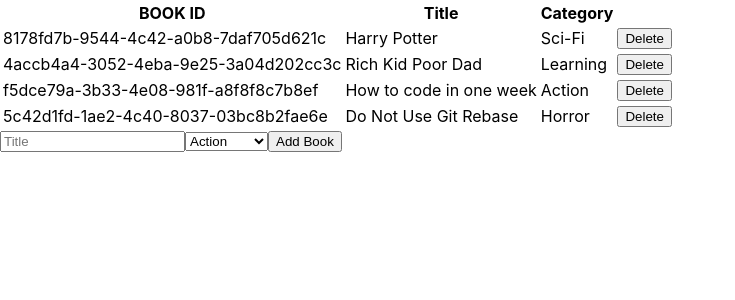
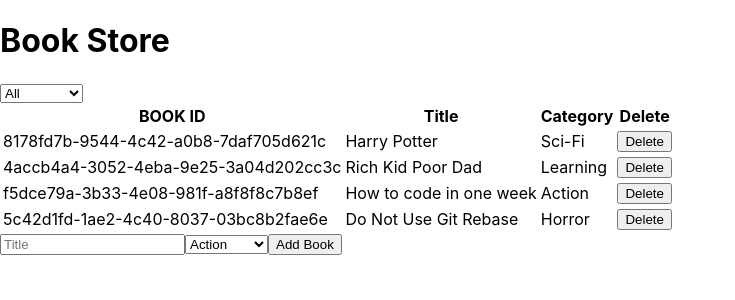
Before and after one commit to Davidosky007/My-react-redux-bookstore-app, a React (Create React App) app: page / in a window 1280 px wide. Shown: the top 300 px of the page, without its empty margins (0-735 px from the left). Built offline with nearby package versions, Linux system fonts and the light colour scheme.

Commit message:
Connmect filter functionality to store

```diff
--- a/src/components/Book.js
+++ b/src/components/Book.js
@@ -14,7 +14,7 @@ const Book = ({ book, handleRemoveBook }) => (
 
 Book.propTypes = {
   book: PropTypes.shape({
-    id: PropTypes.number.isRequired,
+    id: PropTypes.string.isRequired,
     title: PropTypes.string.isRequired,
     category: PropTypes.string.isRequired,
   }).isRequired,
--- a/src/containers/BookList.js
+++ b/src/containers/BookList.js
@@ -3,26 +3,33 @@ import React from 'react';
 import PropTypes from 'prop-types';
 import { connect } from 'react-redux';
 import Book from '../components/Book';
-import { removeBook } from '../actions';
+import { removeBook, changeFilter } from '../actions';
+import CategoryFilter from '../components/CategoryFilter';
 
-const BooksList = ({ books, removeBook }) => {
+const BooksList = ({
+  books, removeBook, changeFilter, filter,
+}) => {
   const handleRemoveBook = (book) => {
     removeBook(book);
   };
+  const filterChange = ({ target: { value } }) => changeFilter(value);
   return (
     <div>
+      <h1>Book Store</h1>
+      <CategoryFilter handleFilterChange={(e) => { filterChange(e); }} />
       <table>
         <thead>
           <tr>
             <th>BOOK ID</th>
             <th>Title</th>
             <th>Category</th>
+            <th>Delete</th>
           </tr>
         </thead>
         <tbody>
-          {books && books.length
-            ? books.map((book) => <Book key={`book-${book.id}`} book={book} handleRemoveBook={handleRemoveBook} />)
-            : <tr><td>No booklist to show!</td></tr>}
+          {books.filter((book) => book.category === filter || filter === 'All').map((book) => (
+            <Book key={`book-${book.id}`} book={book} handleRemoveBook={handleRemoveBook} />
+          ))}
         </tbody>
       </table>
     </div>
@@ -32,24 +39,29 @@ const BooksList = ({ books, removeBook }) => {
 BooksList.propTypes = {
   books: PropTypes.arrayOf(PropTypes.any),
   removeBook: PropTypes.func,
+  changeFilter: PropTypes.func,
+  filter: PropTypes.string.isRequired,
 };
 
 BooksList.defaultProps = {
   books: [
     {
-      bookId: 1,
+      bookId: '1',
       title: 'Learning Redux',
       category: 'Learning',
     },
   ],
   removeBook: null,
+  changeFilter: null,
 };
 
 const mapStateToProps = (state) => ({
   books: state.books,
+  filter: state.filter,
 });
 const mapDispatchToProps = (dispatch) => ({
   removeBook: (book) => dispatch(removeBook(book)),
+  changeFilter: (category) => dispatch(changeFilter(category)),
 });
 
 export default connect(mapStateToProps, mapDispatchToProps)(BooksList);
```
